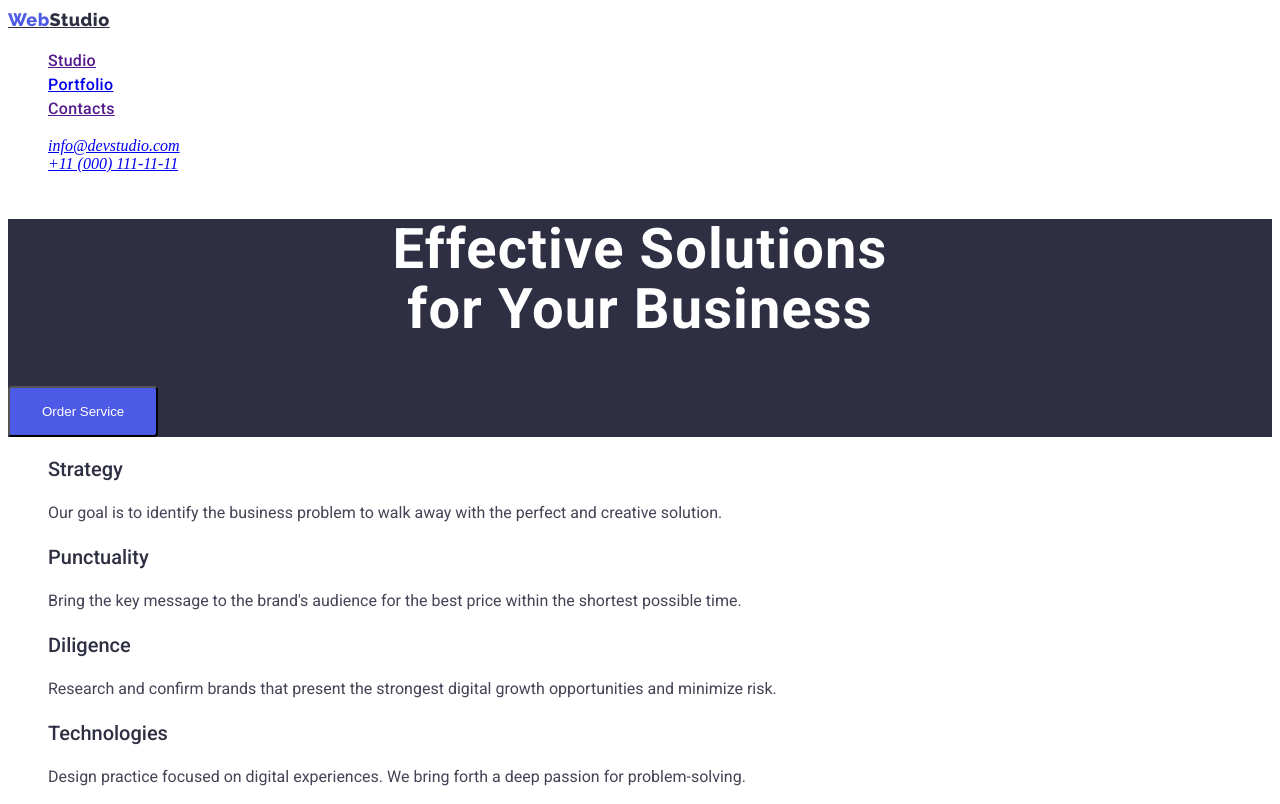
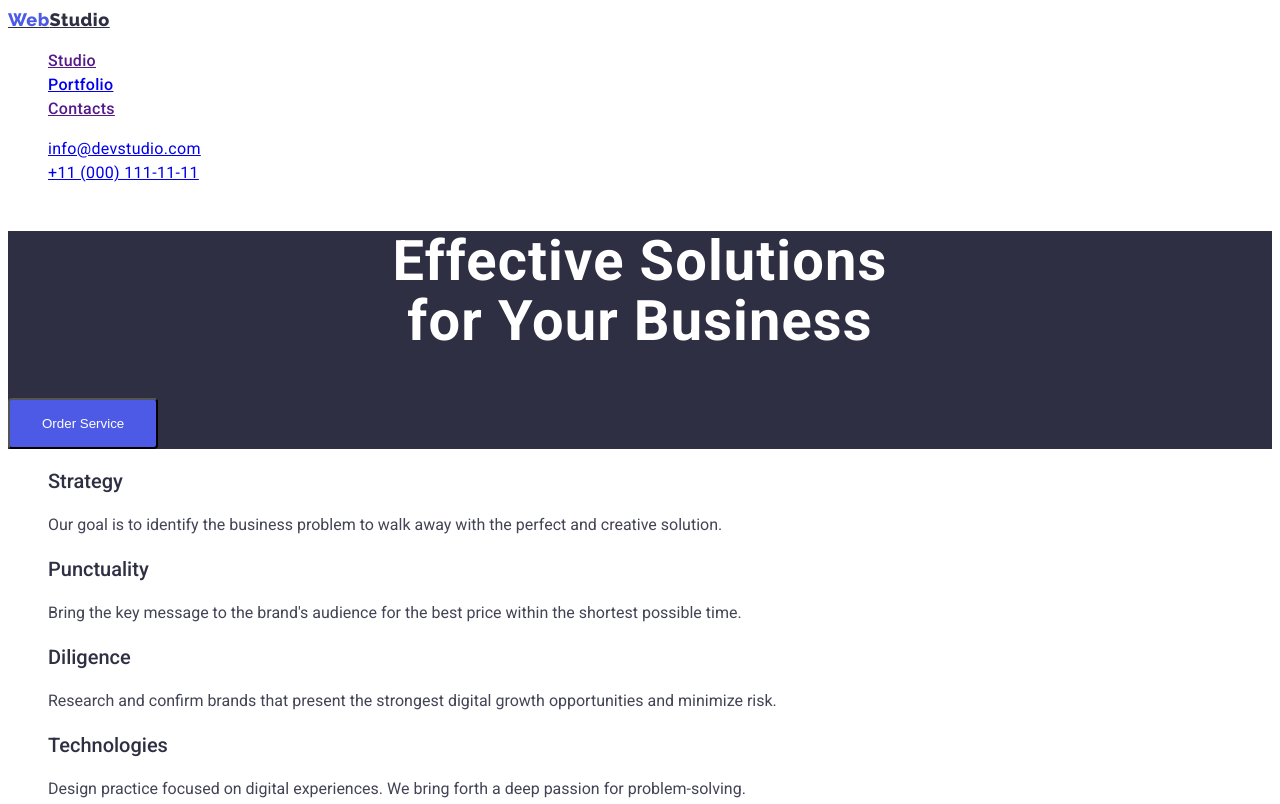
Before and after one commit to KolBa228/goit-markup-hw-02, a plain HTML site: page index.html in a window 1280 px wide. Shown: the top 804 px of the page. Drawn offline with Linux system fonts and the light colour scheme.

Commit message:
update 2

```diff
--- a/css/style.css
+++ b/css/style.css
@@ -10,6 +10,8 @@
 
 .link {
     list-style-type: none;
+}
+link {
     text-decoration: none;
 }
 
@@ -198,3 +200,21 @@ button:focus {
 .footer {
     background-color: #2e2f42;
 }
+
+.ul-address .link {
+    color: #434455;
+    font-family: 'Roboto';
+        font-style: normal;
+        font-weight: 400;
+        font-size: 16px;
+        line-height: 24px;
+        letter-spacing: 0.02em;
+}
+
+.ul-address .link:hover {
+color: #404BBF;
+}
+
+.ul-address .link:focus {
+    color: #404BBF;
+}
```
